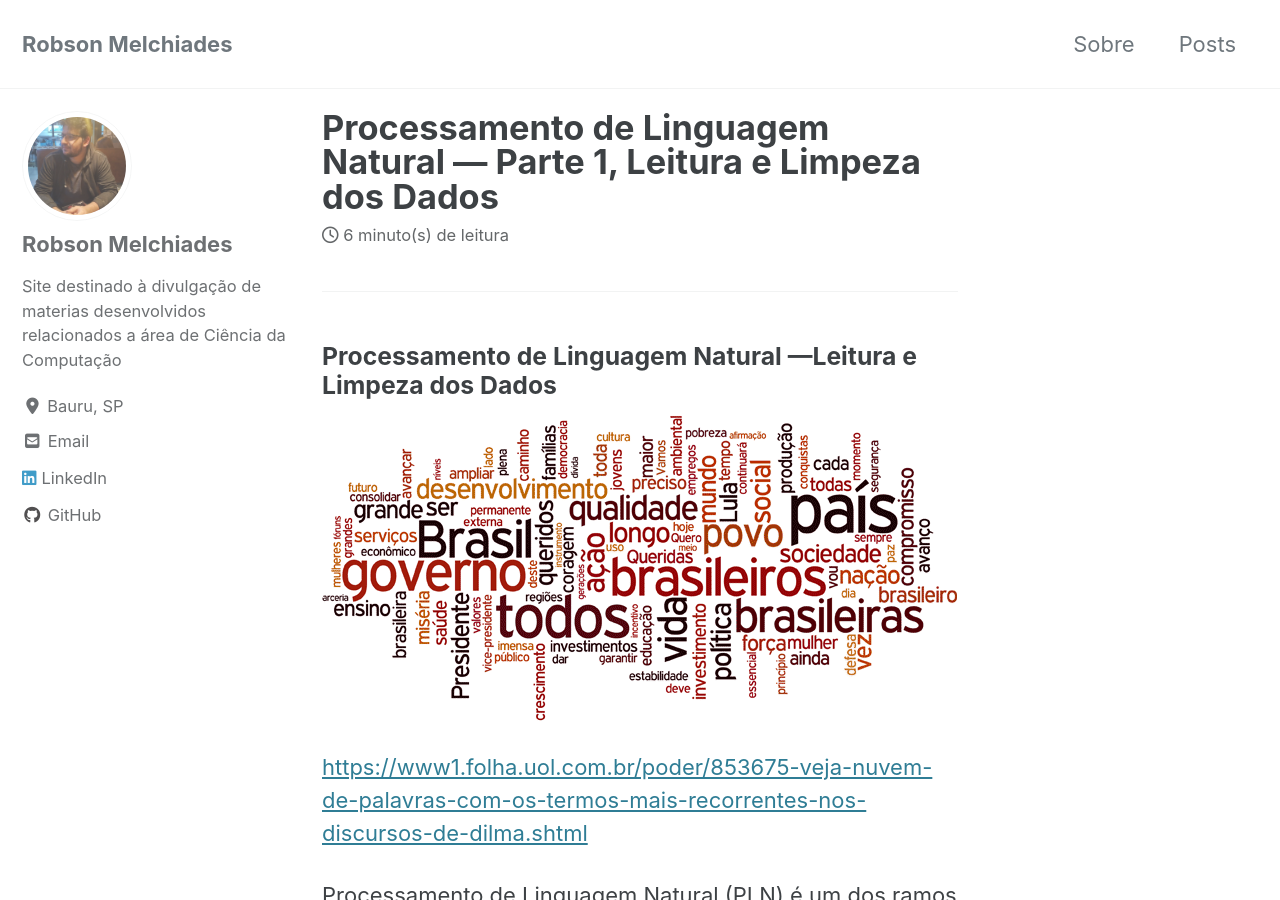
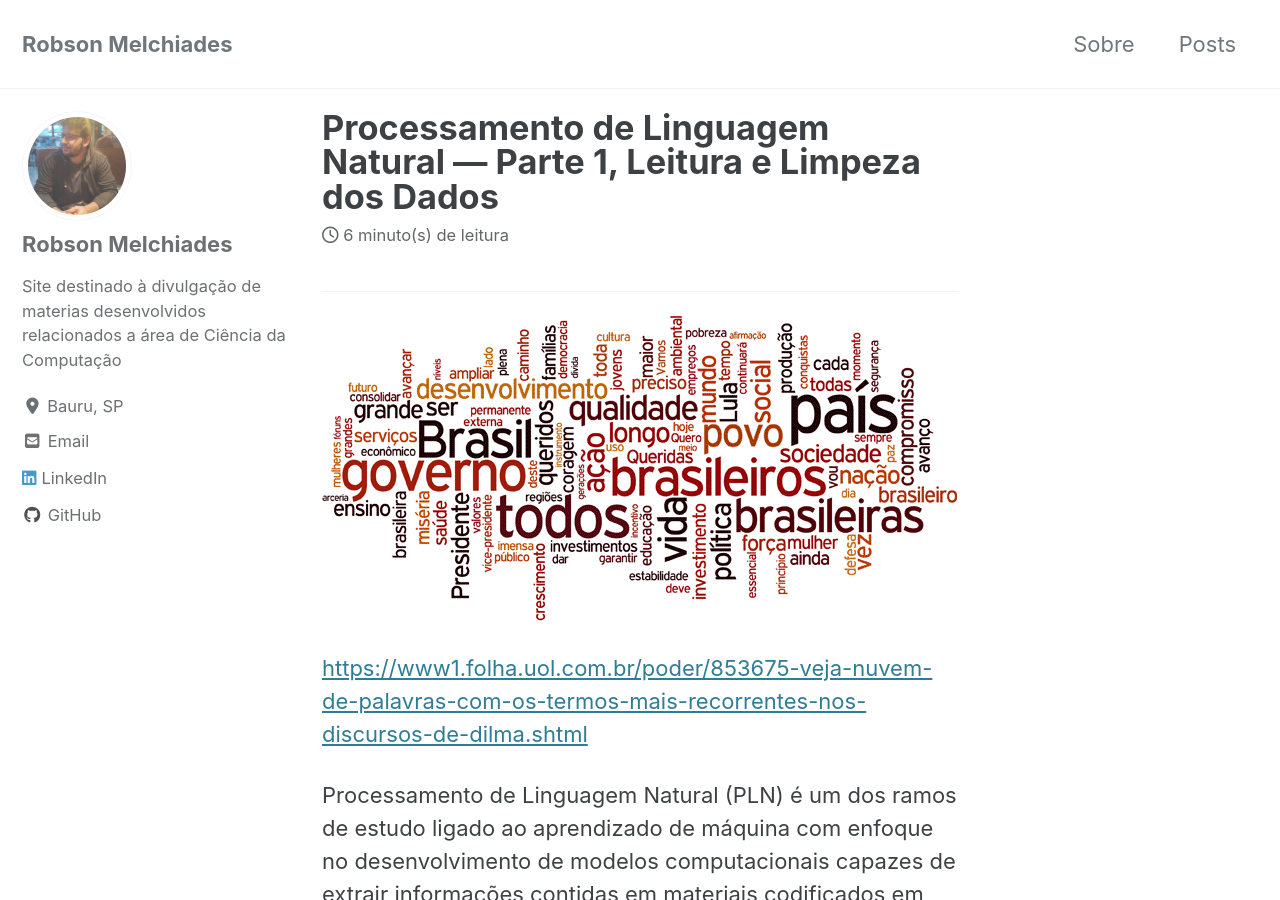
Before and after one commit to Robmelchiades/robmelchiades.github.io, a Jekyll site: the page built from _posts/2020-06-13-PLN-P1.md, in a window 1280 px wide and 900 px high. Built offline with Jekyll 4.4.1, drawn with Linux system fonts in a browser that asks for light colours; cached includes are drawn as plain includes; nearby versions of some CDN libraries.

Commit message:
2020-06-13_02

```diff
--- a/_posts/2020-06-13-PLN-P1.md
+++ b/_posts/2020-06-13-PLN-P1.md
@@ -10,8 +10,6 @@ mathjax: "true"
 
 
 ----------
-
-### Processamento de Linguagem Natural —Leitura e Limpeza dos Dados
 
 ![alt]({{site.url}}{{site.baseurl}}/images/2020-06-13/img_01.gif)
 
```
